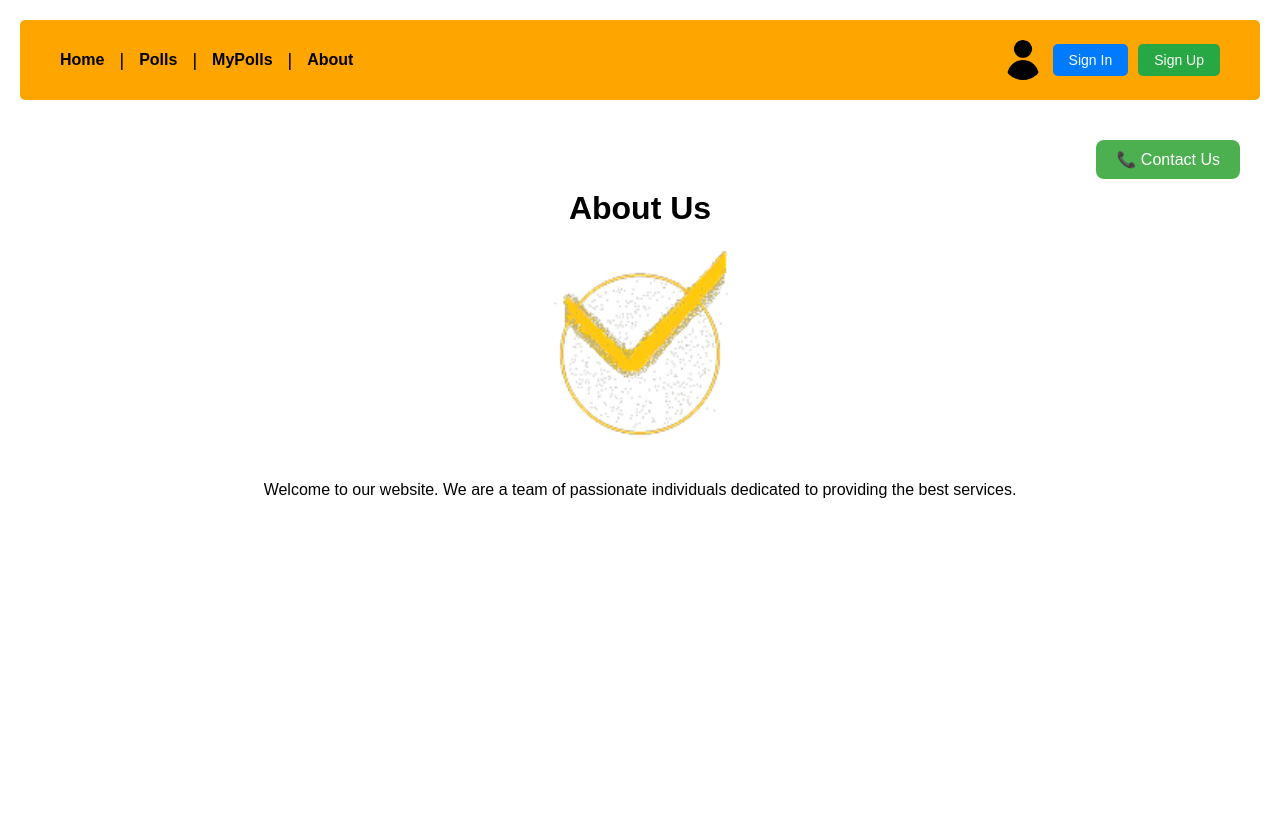
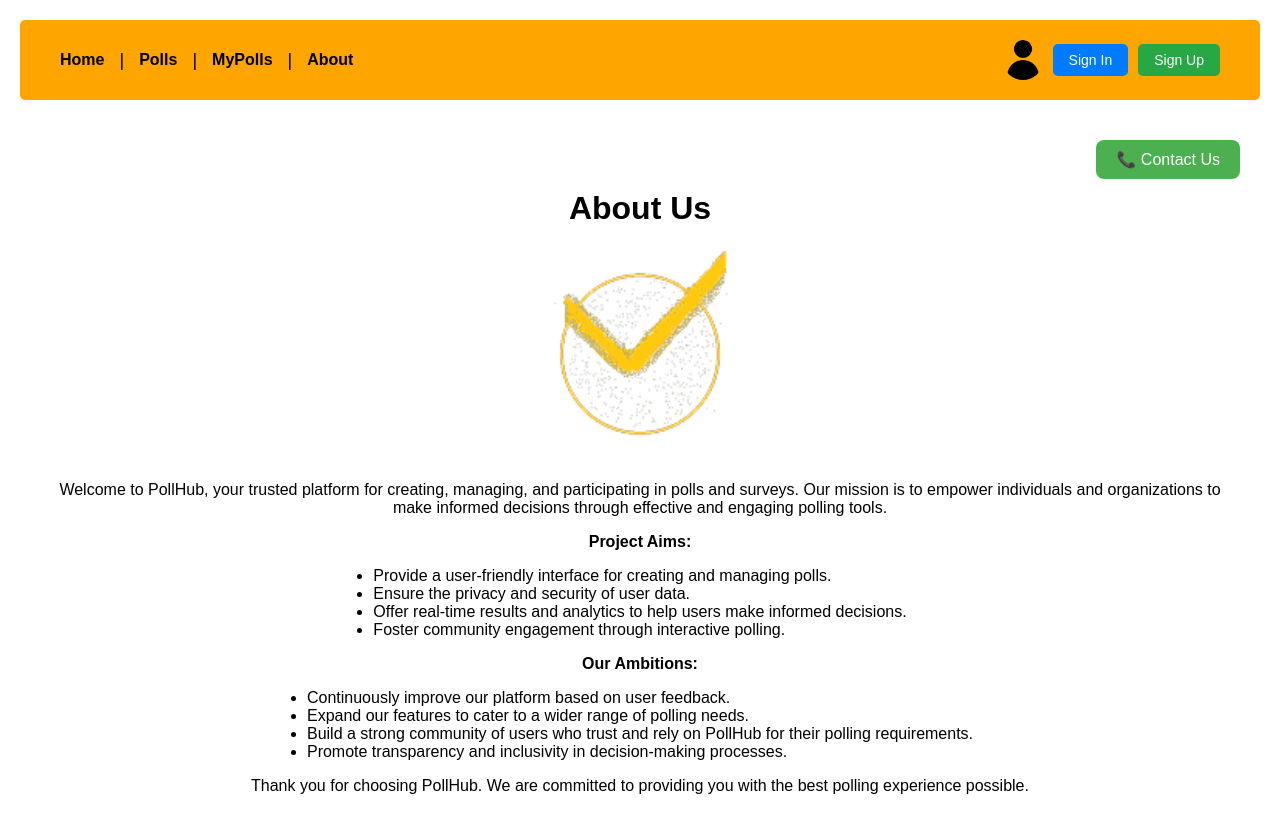
Before and after one commit to KJK1KJK/VotingSystemProject, a React (Create React App) app in the folder frontend/: page /about in a window 1280 px wide. Shown: the top 832 px of the page. Before the commit the page ends 800 px from the top, so only its background shows below. Built offline with nearby package versions, Linux system fonts and the light colour scheme.

Commit message:
removed all private mentions and added some stuff to the stuff

```diff
--- a/frontend/src/About.js
+++ b/frontend/src/About.js
@@ -43,10 +43,51 @@
       <div style={{ textAlign: 'center', marginTop: '50px' }}>
         <h1>About Us</h1>
         <img src={logo} alt="Logo" style={{ width: '200px', marginBottom: '20px' }} />
-        <p>Welcome to our website. We are a team of passionate individuals dedicated to providing the best services.</p>
+        <p>Welcome to PollHub, your trusted platform for creating, managing, and participating in polls and surveys. Our mission is to empower individuals and organizations to make informed decisions through effective and engaging polling tools.</p>
+        <p><strong>Project Aims:</strong></p>
+        <ul style={styles.list}>
+          <li>Provide a user-friendly interface for creating and managing polls.</li>
+          <li>Ensure the privacy and security of user data.</li>
+          <li>Offer real-time results and analytics to help users make informed decisions.</li>
+          <li>Foster community engagement through interactive polling.</li>
+        </ul>
+        <p><strong>Our Ambitions:</strong></p>
+        <ul style={styles.list}>
+          <li>Continuously improve our platform based on user feedback.</li>
+          <li>Expand our features to cater to a wider range of polling needs.</li>
+          <li>Build a strong community of users who trust and rely on PollHub for their polling requirements.</li>
+          <li>Promote transparency and inclusivity in decision-making processes.</li>
+        </ul>
+        <p>Thank you for choosing PollHub. We are committed to providing you with the best polling experience possible.</p>
       </div>
     </div>
   );
 };
 
+const styles = {
+  container: {
+    padding: '20px',
+    fontFamily: 'Arial, sans-serif',
+  },
+  contactContainer: {
+    textAlign: 'center',
+    marginBottom: '20px',
+  },
+  contactButton: {
+    padding: '10px 20px',
+    backgroundColor: '#4CAF50',
+    color: '#fff',
+    border: 'none',
+    borderRadius: '5px',
+    cursor: 'pointer',
+    transition: 'background-color 0.3s ease',
+  },
+  list: {
+    textAlign: 'left',
+    display: 'inline-block',
+    margin: '0 auto',
+    padding: '0',
+    listStyleType: 'disc',
+  },
+};
 export default About;
--- a/frontend/src/Home.js
+++ b/frontend/src/Home.js
@@ -20,21 +20,22 @@
 
   return (
     <div style={styles.container}>
-      {/* Passcode Input Box */}
-      <div style={styles.passcodeContainer}>
-        <input
-          type="text"
-          placeholder="Enter passcode for a certain poll"
-          style={styles.passcodeInput}
-        />
-        <button style={styles.passcodeButton}>Submit</button>
+
+<div>
+        <h1>Welcome to PollHub</h1>
+        <p>PollHub is your go-to platform for creating, managing, and participating in polls and surveys. Whether you're looking to gather opinions, make decisions, or simply engage with your community, PollHub provides the tools you need to create effective and engaging polls.</p>
+        <p><strong>Features:</strong></p>
+        <ul>
+          <li><strong>Create Polls:</strong> Easily create public polls with multiple questions and options. Customize your polls to suit your needs and gather valuable insights from your audience.</li>
+          <li><strong>Participate in Polls:</strong> Join polls created by others and share your opinions. Your feedback helps shape decisions and provides valuable insights.</li>
+          <li><strong>Manage Polls:</strong> Keep track of your polls, view results in real-time, and analyze the data to make informed decisions.</li>
+          <li><strong>User-Friendly Interface:</strong> Our intuitive interface makes it easy for anyone to create and participate in polls, regardless of technical expertise.</li>
+          <li><strong>Secure and Private:</strong> We prioritize your privacy and security. Your data is protected and only accessible to you and those you choose to share it with.</li>
+        </ul>
+        <p><strong>Why Choose PollHub?</strong></p>
+        <p>PollHub is designed to be a comprehensive solution for all your polling needs. Whether you're a business looking to gather customer feedback, a teacher conducting classroom surveys, or an organization seeking member input, PollHub has you covered. Our platform is flexible, reliable, and easy to use, making it the perfect choice for anyone looking to create and manage polls.</p>
+        <p>Join PollHub today and start making your voice heard!</p>
       </div>
-
-
-
-
-
-
 
       {/* Pricing Toggle */}
       <div style={styles.toggleContainer}>
--- a/frontend/src/MyPolls.js
+++ b/frontend/src/MyPolls.js
@@ -8,7 +8,6 @@
   ]);
   const [timeLimit, setTimeLimit] = useState("");
   const [pollType, setPollType] = useState("public");
-  const [pollPassword, setPollPassword] = useState("");
 
 
   useEffect(() => {
@@ -92,18 +91,13 @@
     const expirationTime = new Date();
     expirationTime.setMinutes(expirationTime.getMinutes() + parseInt(timeLimit));
 
-    let password = null;
-    if (pollType === "private") {
-      password = Math.random().toString(36).slice(2, 8);
-      setPollPassword(password);
-    }
+
 
     const sessionData = {
       title: newPoll,
       questions,
       expiration: expirationTime.toISOString(),
       type: pollType,
-      password,
     };
 
     try {
@@ -153,7 +147,6 @@
       setNewPoll("");
       setQuestions([{ text: "", options: ["", ""] }]);
       setTimeLimit("");
-      setPollPassword("");
     } catch (error) {
       console.error(error.message);
       alert("An error occurred while submitting the poll.");
@@ -217,8 +210,11 @@
           </button>
         </div>
       ))}
+      <br />
 
       <button onClick={handleAddQuestion} style={styles.addButton}>Add Question</button>
+      <br />
+      <br />
 
       <div>
         <input
@@ -229,6 +225,7 @@
           style={styles.input}
         />
       </div>
+      <br />
 
       <div>
         <select
@@ -237,15 +234,10 @@
           style={styles.input}
         >
           <option value="public">Public Poll</option>
-          <option value="private">Private Poll</option>
         </select>
       </div>
 
-      {pollType === "private" && (
-        <div>
-          <label>Private Poll Password: {pollPassword}</label>
-        </div>
-      )}
+
 
       <button onClick={handlePollSubmit} style={styles.submitButton}>Submit Poll</button>
 
@@ -268,9 +260,7 @@
                   </ul>
                 </div>
               ))}
-              {poll.type === "private" && (
-                <p>Private Poll - Password: {poll.password}</p>
-              )}
+
               <button onClick={() => handleDeleteSession(poll.sessionId)} style={styles.deleteButton}>
                 Delete Poll
               </button>
@@ -284,10 +274,10 @@
 
 const styles = {
   container: {
-    padding: '20px',
+    padding: '30px',
     border: '1px solid #ccc',
     borderRadius: '8px',
-    width: '400px',
+    width: '500px',
     margin: '0 auto',
     backgroundColor: '#f9f9f9',
     boxShadow: '0px 4px 6px rgba(0,0,0,0.1)',
```
